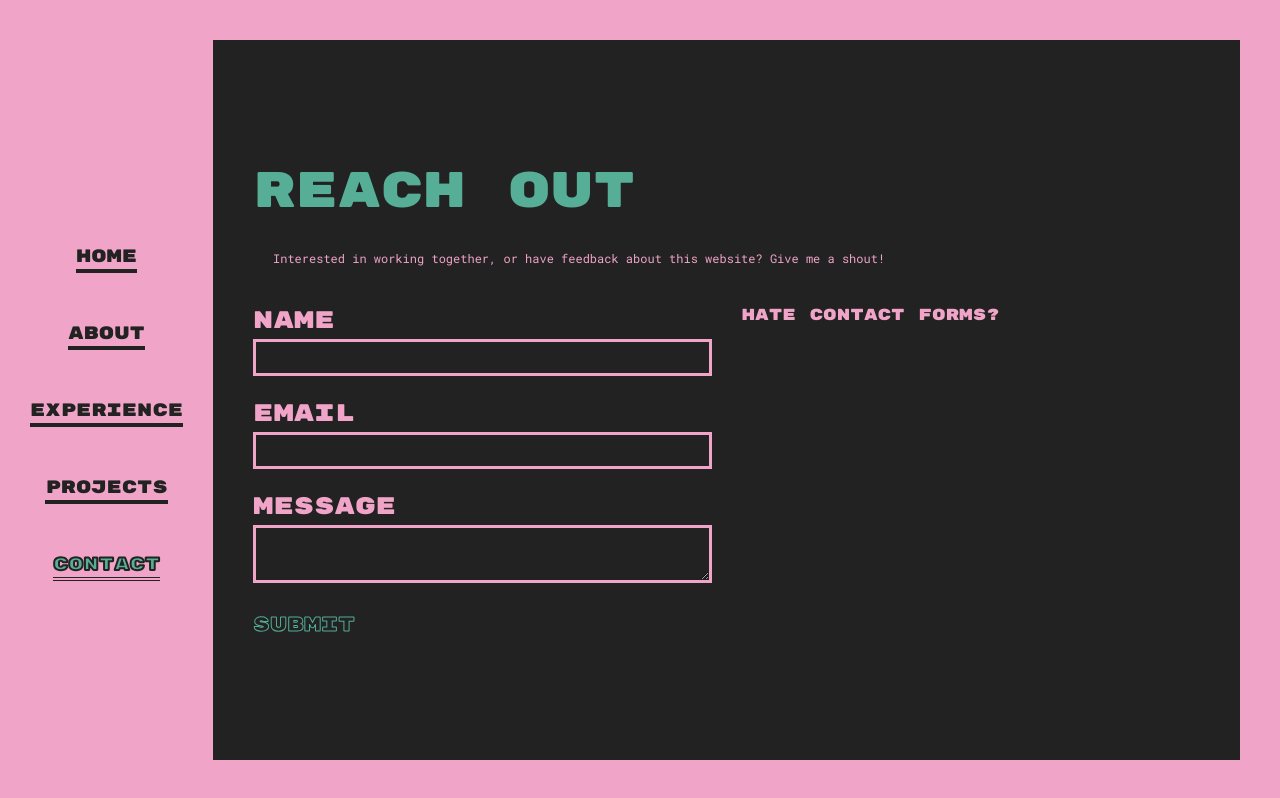
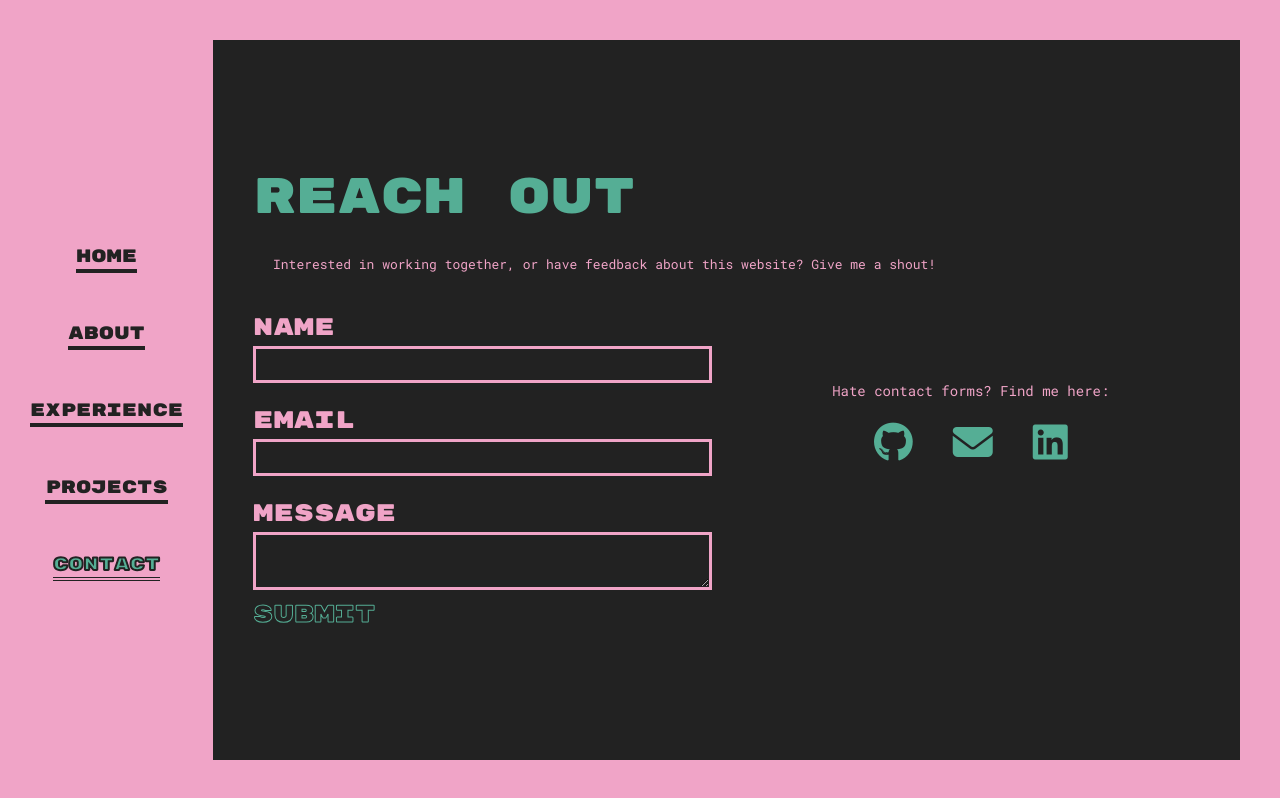
Before and after one commit to jordynsaltzman/react-portfolio, a React (Create React App) app: page /contact in a window 1280 px wide. Built offline with nearby package versions, Linux system fonts and the light colour scheme.

Commit message:
added contact links, resolved warnings in console

```diff
--- a/src/components/building_components/Project.js
+++ b/src/components/building_components/Project.js
@@ -12,13 +12,13 @@ const Project = props => {
         <div className="col-md-12 uncenter projText">
           <p>{props.description}</p>
           <p>{props.projDetails}</p>
-          <img src={props.projImgRef} />
+          <img src={props.projImgRef} alt="Project Screenshot" />
         </div>
         <div className="col-md-12 center">
-          <a href={props.githubLink}>
+          <a href={props.githubLink} target="_blank" rel="noopener noreferrer">
             <i className="fab fa-github"></i>
           </a>
-          <a href={props.websiteLink}>
+          <a href={props.websiteLink} target="_blank" rel="noopener noreferrer">
             <i className="fas fa-link"></i>
           </a>
         </div>
--- a/src/components/building_components/building.css
+++ b/src/components/building_components/building.css
@@ -47,7 +47,7 @@ nav {
 
 @media screen and (max-width: 992px) {
   .navItem {
-    font-size: 22px;
+    font-size: 24px;
   }
 }
 
--- a/src/components/pages/Contact.js
+++ b/src/components/pages/Contact.js
@@ -32,7 +32,7 @@ export default class MyForm extends React.Component {
               action="https://formspree.io/xdozyypq"
               method="POST"
             >
-              <label className="formLabel" for="name">
+              <label className="formLabel" htmlFor="name">
                 name
               </label>
               <br />
@@ -44,7 +44,7 @@ export default class MyForm extends React.Component {
                 required
               ></input>
               <br />
-              <label className="formLabel" for="email">
+              <label className="formLabel" htmlFor="email">
                 email
               </label>
               <br />
@@ -56,7 +56,7 @@ export default class MyForm extends React.Component {
                 required
               ></input>
               <br />
-              <label className="formLabel" for="message">
+              <label className="formLabel" htmlFor="message">
                 Message
               </label>
               <br />
@@ -77,7 +77,26 @@ export default class MyForm extends React.Component {
               {status === "ERROR" && <p>Oops! There was an error.</p>}
             </form>
           </div>
-          <div className="col-md-6">Hate contact forms?</div>
+          <div className="col-md-6 contactLinks">
+            <p>Hate contact forms? Find me here:</p>{" "}
+            <a
+              href="https://github.com/jordynsaltzman"
+              target="_blank"
+              rel="noopener noreferrer"
+            >
+              <i className="fab fa-github contactIcon"></i>
+            </a>
+            <a href="mailto:jordyn.saltzman@gmail.com">
+              <i className="fas fa-envelope contactIcon"></i>
+            </a>
+            <a
+              href="https://www.linkedin.com/in/jordynsaltzman/"
+              target="_blank"
+              rel="noopener noreferrer"
+            >
+              <i className="fab fa-linkedin contactIcon"></i>
+            </a>
+          </div>
         </div>
       </Container>
     );
--- a/src/components/pages/Home.js
+++ b/src/components/pages/Home.js
@@ -4,10 +4,10 @@ import Container from "../building_components/Container";
 import { useDencrypt } from "use-dencrypt-effect";
 
 const Home = () => {
-  const values = ["Jordyn Saltzman."];
   const { result, dencrypt } = useDencrypt();
 
   useEffect(() => {
+    const values = ["Jordyn Saltzman."];
     let i = 0;
 
     const action = setInterval(() => {
@@ -17,7 +17,7 @@ const Home = () => {
     }, 500);
 
     return () => clearInterval(action);
-  }, []);
+  }, [dencrypt]);
 
   return (
     <Container>
--- a/src/components/pages/pages.css
+++ b/src/components/pages/pages.css
@@ -125,7 +125,7 @@
   padding: 20px;
   line-height: 1.5em;
   font-family: "Roboto Mono", monospace;
-  font-size: 12px;
+  font-size: 13px;
 }
 .bodyText p {
   padding: 0px 0px 0px 20px;
@@ -211,7 +211,7 @@
 
 li {
   margin-left: 18px;
-  font-size: 12px;
+  font-size: 13px;
   /* font-family: "Nanum Gothic", sans-serif; */
   font-family: "Roboto Mono", monospace;
 }
@@ -300,13 +300,15 @@ li {
 .formInput,
 .formTextarea {
   width: 100%;
-  /* font-family: "Nanum Gothic", sans-serif; */
-  font-family: monospace;
+  font-family: "Roboto Mono", monospace;
   background-color: #222;
   font-size: 14px;
   color: #55ae95;
   border: rgb(240, 164, 199) 3px solid;
   padding: 5px;
+}
+
+.formInput {
   margin-bottom: 20px;
 }
 
@@ -330,6 +332,7 @@ li {
 .formBtn {
   background-color: transparent;
   border: none;
+  font-size: 24px;
 }
 
 .getInTouch {
@@ -357,6 +360,22 @@ select:-webkit-autofill:focus {
   transition: background-color 5000s ease-in-out 0s;
 }
 
+.contactIcon {
+  font-size: 40px !important;
+  color: #55ae95;
+  padding: 5px 20px !important;
+}
+
+.contactIcon:hover {
+  color: rgb(240, 164, 199);
+}
+
+.contactLinks {
+  font-family: "Roboto Mono", monospace;
+  font-size: 14px;
+  padding-top: 70px;
+  text-align: center;
+}
 /* styling projects page */
 
 .carousel {
```
